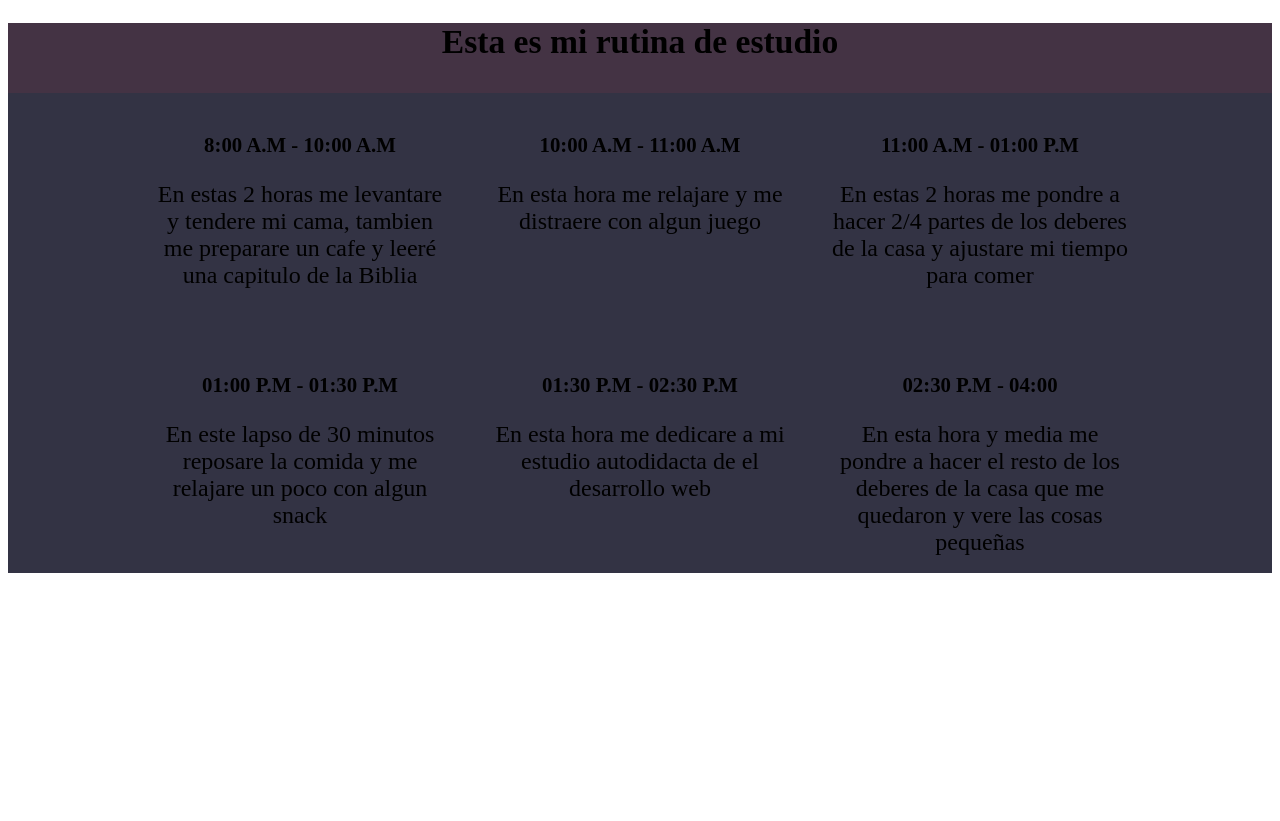
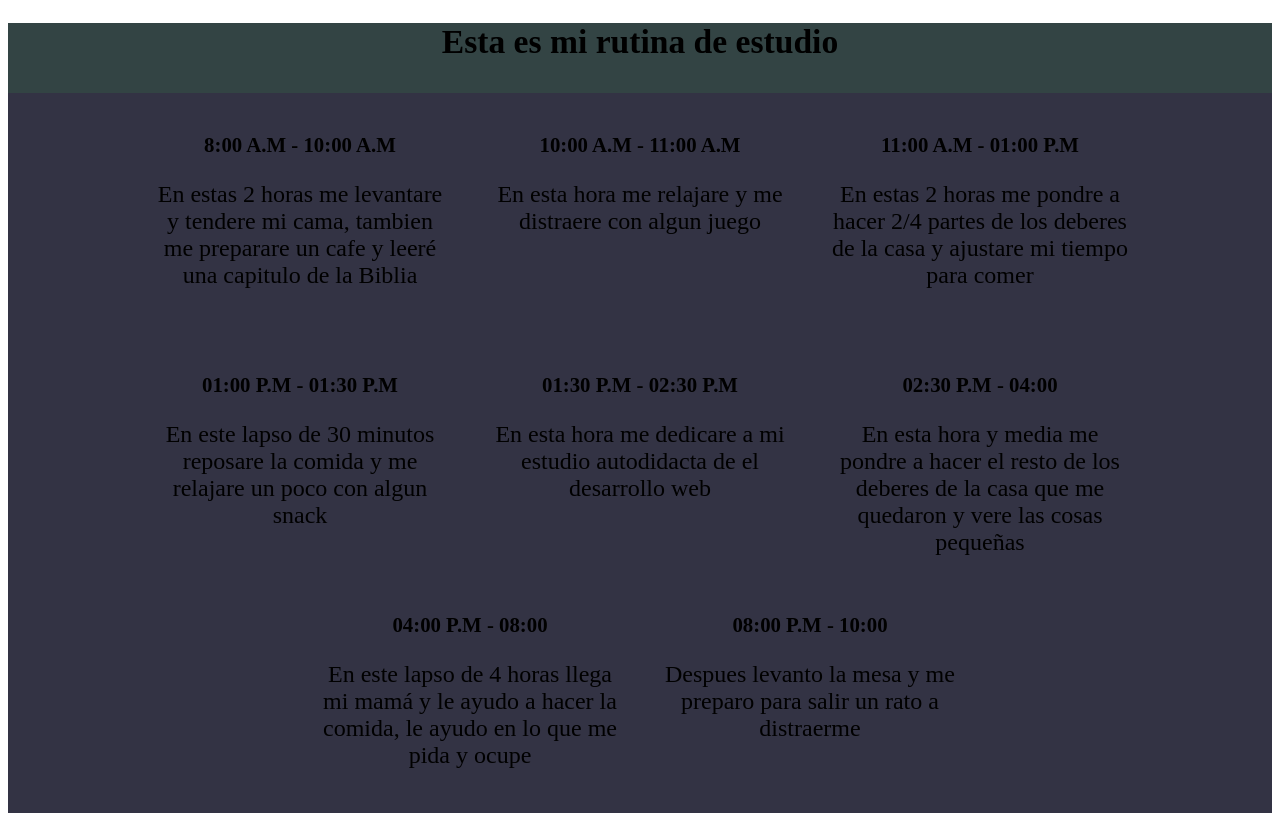
Before and after one commit to BrianP0/Rutina, a plain HTML site: page index.html in a window 1280 px wide. Before the commit the page ends 800 px from the top, so only its background shows below. Drawn offline with Linux system fonts and the light colour scheme.

Commit message:
Agrego dos cajas nuevas

```diff
--- a/estilo.css
+++ b/estilo.css
@@ -13,7 +13,7 @@
 }
 
 .bar-nav{
-	background-color: #434;
+	background-color: #344;
 	width: 100%;
 	height: 70px;
 
--- a/index.html
+++ b/index.html
@@ -48,6 +48,18 @@
 
     	<p>En esta hora y media me pondre a hacer el resto de los deberes de la casa que me quedaron y vere las cosas pequeñas</p>
     </div>
+
+    <div class="estudio">
+    	<h3>04:00 P.M - 08:00</h3>
+
+    	<p>En este lapso de 4 horas llega mi mamá y le ayudo a hacer la comida, le ayudo en lo que me pida y ocupe</p>
+    </div>
+
+    <div class="estudio">
+    	<h3>08:00 P.M - 10:00</h3>
+
+    	<p>Despues levanto la mesa y me preparo para salir un rato a distraerme</p>
+    </div>
 </div>
 </body>
 </html>
```
